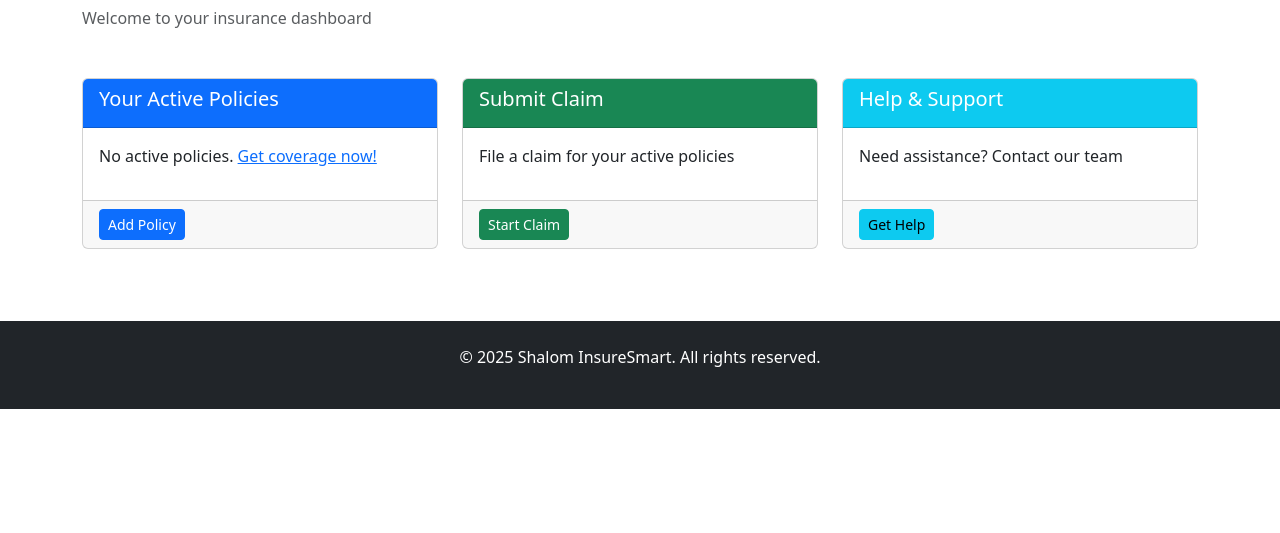
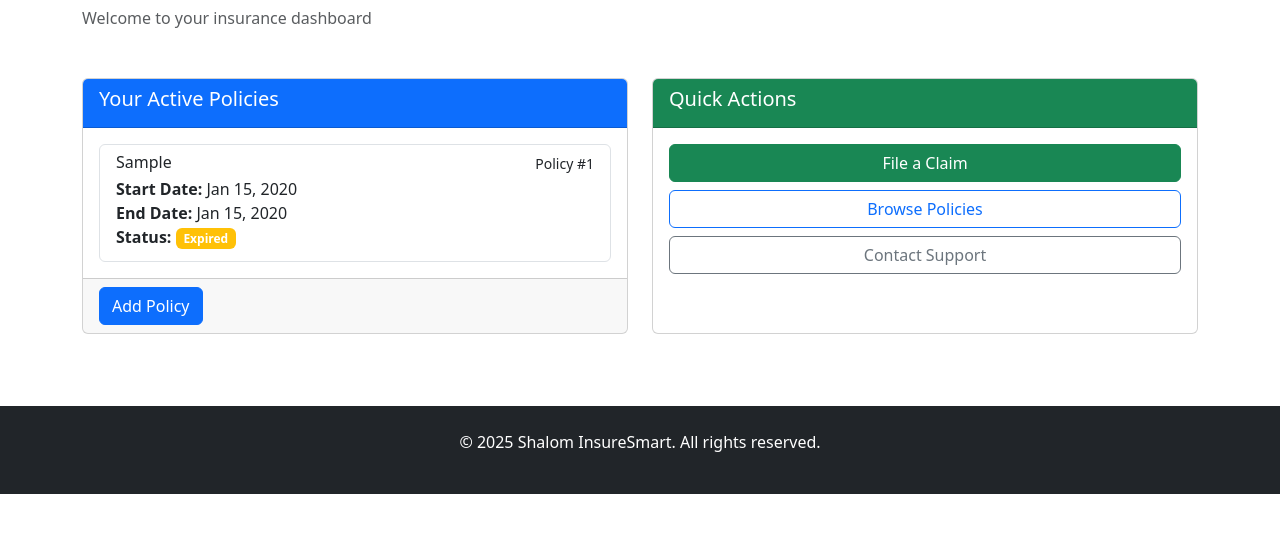
Before and after one commit to Munasheryanchitungo/insuranceproject, a Django app: template backend/templates/dashboard.html in a window 1280 px wide. Shown: the part 144-677 px from the top of the page. Run offline with Django 5.2, Linux system fonts and the light colour scheme; the template is opened without the code that fills it: most values are stand-ins (such as "Sample title", 1, 10 or a date in 2020).

Commit message:
my final

```diff
--- a/backend/templates/dashboard.html
+++ b/backend/templates/dashboard.html
@@ -8,60 +8,58 @@
 </div>
 
 <div class="row">
-    <!-- Active Policies Card -->
-    <div class="col-md-4 mb-4">
+    <!-- Active Policies Card - Enhanced -->
+    <div class="col-md-6 mb-4">
         <div class="card h-100">
             <div class="card-header bg-primary text-white">
                 <h5>Your Active Policies</h5>
             </div>
             <div class="card-body">
-                {% if user.policy_set.all %}
-                <ul class="list-group">
-                    {% for policy in user.policy_set.all %}
-                    <li class="list-group-item d-flex justify-content-between align-items-center">
-                        {{ policy.get_policy_type_display }}
-                        <span class="badge bg-{% if policy.is_active %}success{% else %}warning{% endif %}">
-                            {% if policy.is_active %}Active{% else %}Expired{% endif %}
-                        </span>
-                    </li>
+                {% if active_policies %}
+                <div class="list-group">
+                    {% for policy in active_policies %}
+                    <div class="list-group-item">
+                        <div class="d-flex w-100 justify-content-between">
+                            <h6 class="mb-1">{{ policy.get_policy_type_display }}</h6>
+                            <small>Policy #{{ policy.id }}</small>
+                        </div>
+                        <p class="mb-1">
+                            <strong>Start Date:</strong> {{ policy.start_date|date:"M d, Y" }}<br>
+                            <strong>End Date:</strong> {{ policy.end_date|date:"M d, Y" }}<br>
+                            <strong>Status:</strong>
+                            <span class="badge bg-{% if policy.is_active %}success{% else %}warning{% endif %}">
+                                {% if policy.is_active %}Active{% else %}Expired{% endif %}
+                            </span>
+                        </p>
+                    </div>
                     {% endfor %}
-                </ul>
+                </div>
                 {% else %}
-                <p>No active policies. <a href="{% url 'policy_list' %}">Get coverage now!</a></p>
+                <div class="alert alert-info">
+                    No active policies. <a href="{% url 'policy_list' %}" class="alert-link">Get coverage now!</a>
+                </div>
                 {% endif %}
             </div>
             <div class="card-footer">
-                <a href="{% url 'policy_list' %}" class="btn btn-primary btn-sm">Add Policy</a>
+                <a href="{% url 'policy_list' %}" class="btn btn-primary">Add Policy</a>
             </div>
         </div>
     </div>
 
-    <!-- Submit Claim Card -->
-    <div class="col-md-4 mb-4">
+    <!-- Quick Actions Card -->
+    <div class="col-md-6 mb-4">
         <div class="card h-100">
             <div class="card-header bg-success text-white">
-                <h5>Submit Claim</h5>
+                <h5>Quick Actions</h5>
             </div>
             <div class="card-body">
-                <p>File a claim for your active policies</p>
-            </div>
-            <div class="card-footer">
-                <a href="{% url 'submit_claim' %}" class="btn btn-success btn-sm">Start Claim</a>
-            </div>
-        </div>
-    </div>
-
-    <!-- Help Card -->
-    <div class="col-md-4 mb-4">
-        <div class="card h-100">
-            <div class="card-header bg-info text-white">
-                <h5>Help & Support</h5>
-            </div>
-            <div class="card-body">
-                <p>Need assistance? Contact our team</p>
-            </div>
-            <div class="card-footer">
-                <a href="{% url 'support' %}" class="btn btn-info btn-sm">Get Help</a>
+                <div class="d-grid gap-2">
+                    {% if active_policies %}
+                    <a href="#" class="btn btn-success">File a Claim</a>
+                    {% endif %}
+                    <a href="{% url 'policy_list' %}" class="btn btn-outline-primary">Browse Policies</a>
+                    <a href="#" class="btn btn-outline-secondary">Contact Support</a>
+                </div>
             </div>
         </div>
     </div>
```
